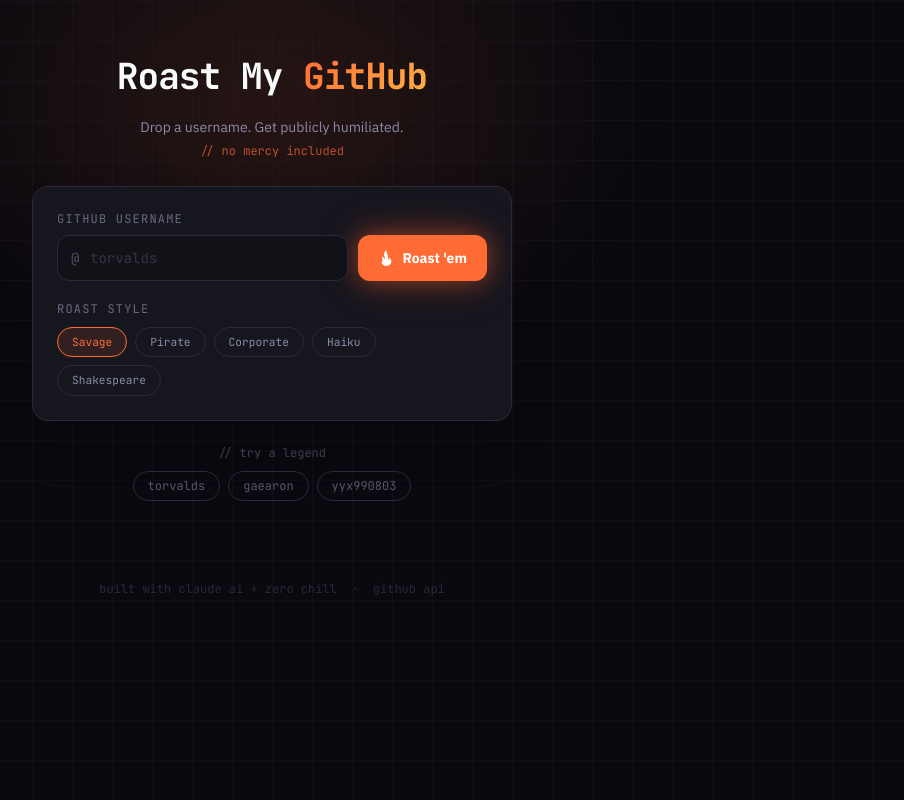
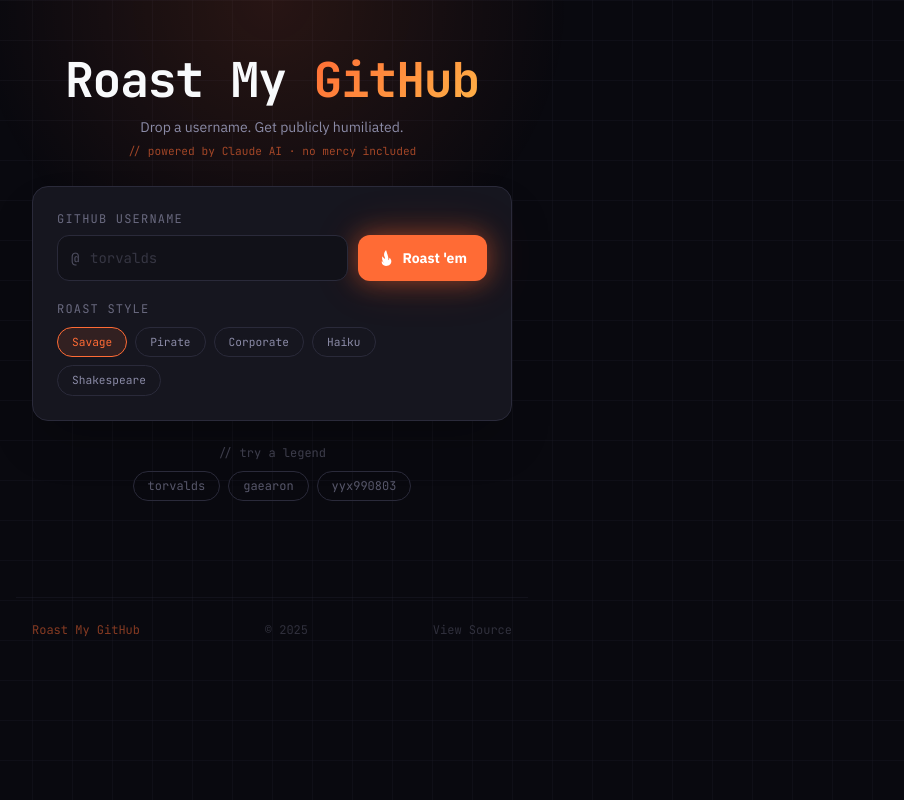
Before and after one commit to vguri/roast-my-github, a Flask app: page / in a window 1280 px wide. Shown: the whole page, without its empty margins (368-1272 px from the left). Run offline with Flask 3, Linux system fonts and the light colour scheme; some libraries are stand-ins or nearby versions.

Commit message:
fix: center title, remove spotlight blob, pro footer

```diff
--- a/templates/index.html
+++ b/templates/index.html
@@ -64,18 +64,7 @@
       font-family: 'IBM Plex Sans', sans-serif;
     }
 
-    /* Radial gradient spotlight at top */
-    .spotlight {
-      position: fixed;
-      top: -200px;
-      left: 50%;
-      transform: translateX(-50%);
-      width: 800px;
-      height: 600px;
-      background: radial-gradient(ellipse at center, rgba(255,107,53,0.12) 0%, transparent 70%);
-      pointer-events: none;
-      z-index: 0;
-    }
+    /* Radial gradient spotlight at top — pure CSS, no DOM element needed */
 
     /* Subtle grid pattern */
     .grid-bg {
@@ -175,25 +164,23 @@
 </head>
 
 <body>
-  <div class="spotlight"></div>
   <div class="fixed inset-0 grid-bg opacity-50 pointer-events-none z-0"></div>
+  <!-- fire glow behind header -->
+  <div class="fixed top-0 left-1/2 -translate-x-1/2 w-[600px] h-[300px] pointer-events-none z-0" style="background: radial-gradient(ellipse at 50% 0%, rgba(255,107,53,0.13) 0%, transparent 70%);"></div>
 
-  <div class="relative z-10 min-h-screen flex flex-col items-center">
+  <div class="relative z-10 min-h-screen flex flex-col items-center w-full">
 
     <!-- ── HEADER ── -->
-    <header class="pt-14 pb-6 px-4 text-center w-full max-w-lg">
-
-      <!-- Title -->
-      <div class="mb-5">
-        <h1 class="font-mono font-bold text-3xl md:text-4xl leading-none tracking-tight text-center">
+    <header class="pt-14 pb-6 px-4 w-full max-w-lg mx-auto">
+      <div class="flex flex-col items-center text-center gap-3">
+        <h1 class="font-mono font-bold text-4xl md:text-5xl leading-none tracking-tight">
           Roast My <span style="background: linear-gradient(135deg, #FF6B35, #FFB347); -webkit-background-clip: text; -webkit-text-fill-color: transparent; background-clip: text;">GitHub</span>
         </h1>
+        <p class="text-muted text-sm leading-relaxed">
+          Drop a username. Get publicly humiliated.<br/>
+          <span style="color: rgba(255,107,53,0.6); font-family: 'JetBrains Mono', monospace; font-size: 0.7rem;">// powered by Claude AI · no mercy included</span>
+        </p>
       </div>
-
-      <p class="text-muted text-sm leading-relaxed max-w-xs mx-auto">
-        Drop a username. Get publicly humiliated.<br/>
-        <span class="text-fire/70 font-mono text-xs">// no mercy included</span>
-      </p>
     </header>
 
     <!-- ── MAIN ── -->
@@ -361,10 +348,15 @@
     </main>
 
     <!-- Footer -->
-    <footer class="pb-8 text-center">
-      <p class="font-mono text-xs text-muted/25">
-        built with claude ai + zero chill &nbsp;·&nbsp; github api
-      </p>
+    <footer class="w-full max-w-lg mx-auto px-4 pb-10 pt-6 mt-4 border-t border-border/30">
+      <div class="flex items-center justify-between">
+        <span class="font-mono text-xs" style="color: rgba(255,107,53,0.5);">Roast My GitHub</span>
+        <span class="font-mono text-xs text-muted/30">© 2025</span>
+        <a href="https://github.com" target="_blank" rel="noopener noreferrer"
+           class="font-mono text-xs text-muted/30 hover:text-muted/60 transition-colors duration-200 cursor-pointer">
+          View Source
+        </a>
+      </div>
     </footer>
 
   </div>
```
